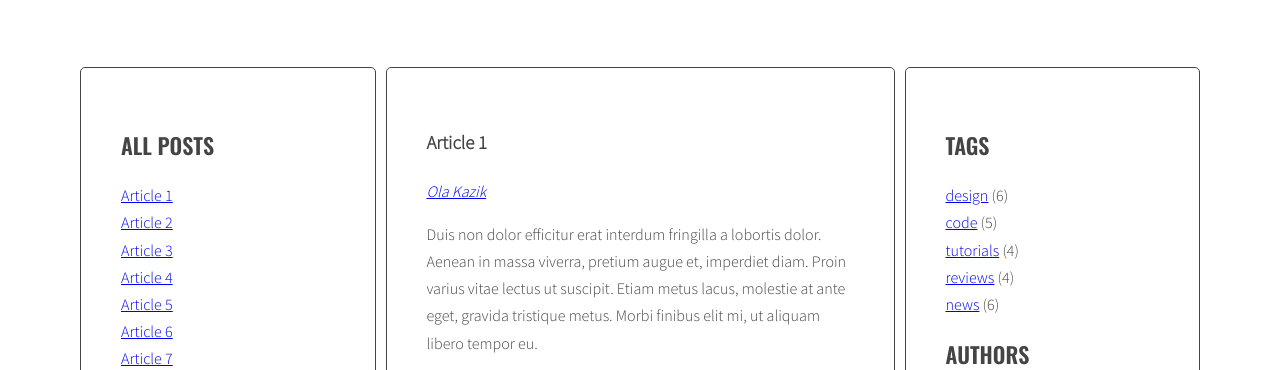
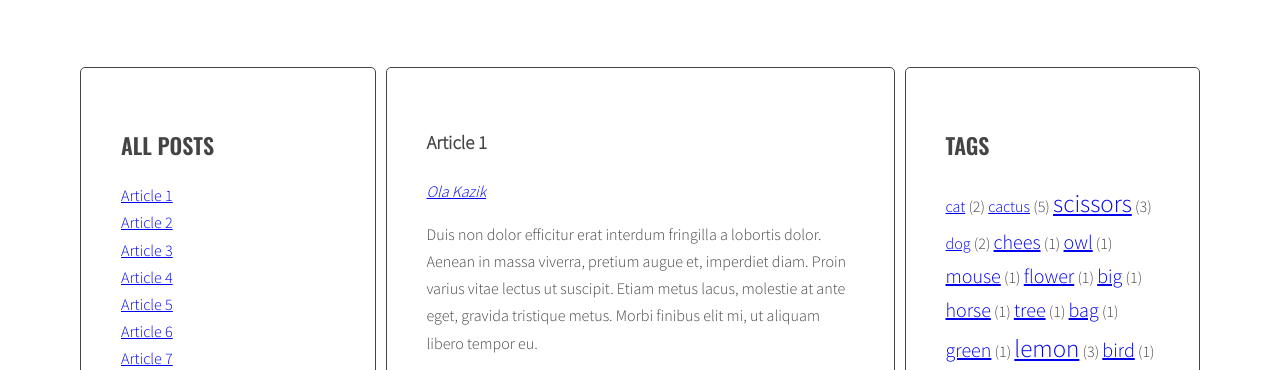
Before and after one commit to magdaojrzynska/javascript-blog, a website: page index.html in a window 1280 px wide. Shown: the part 410-780 px from the top of the page. Drawn offline with nearby package versions, Linux system fonts and the light colour scheme.

Commit message:
Create tags claud

```diff
--- a/index.html
+++ b/index.html
@@ -273,11 +273,11 @@
                 <aside class="sidebar"  aria-label="right-section">
                     <h2 class="section-title">Tags</h2>
                     <ul class="list tags">
-                        <li><a href="#">design</a> <span>(6)</span></li>
+                        <!--<li><a href="#">design</a> <span>(6)</span></li>
                         <li><a href="#">code</a> <span>(5)</span></li>
                         <li><a href="#">tutorials</a> <span>(4)</span></li>
                         <li><a href="#">reviews</a> <span>(4)</span></li>
-                        <li><a href="#">news</a> <span>(6)</span></li>
+                        <li><a href="#">news</a> <span>(6)</span></li>-->
                     </ul>
                     <h2 class="section-title">Authors</h2>
                     <!-- <ul class="list authors">
--- a/js/script.js
+++ b/js/script.js
@@ -49,7 +49,10 @@ const optArticleSelector = '.post',
     optTitleSelector = '.post-title',
     optTitleListSelector = '.titles',
     optArticleTagsSelector = '.post-tags .list',
-    optArticleAuthorSelector = '.post-author';
+    optArticleAuthorSelector = '.post-author',
+    optTagsListSelector = '.tags.list',
+    optCloudClassCount = 5,
+    optCloudClassPrefix = 'tag-size-';
 
 function clearMessages() {
     const titleList = document.querySelector(optTitleListSelector);
@@ -111,8 +114,37 @@ for (let link of links) {
 
 }
 
+function calculateTagsParams(tags) {
+
+    const params = {
+        max: 0,
+        min: 999999
+    };
+
+    for (let tag in tags) {
+        params.max = Math.max(tags[tag], params.max);
+        params.min = Math.min(tags[tag], params.min);
+
+        console.log(tag + ' is used ' + tags[tag] + ' times');
+    }
+
+    return params
+}
+
+function calculateTagClass(count, params) {
+
+    const normalizedCount = count - params.min;
+    const normalizedMax = params.max - params.min;
+    const percentage = normalizedCount / normalizedMax;
+    const classNumber = Math.floor( percentage * (optCloudClassCount - 1) + 1 );
+
+    return optCloudClassPrefix + classNumber
+}
 
 function generateTags() {
+
+    /* [NEW] create a new variable allTags with an empty object */
+    let allTags = {};
 
     /* find all articles */
     const articles = document.querySelectorAll(optArticleSelector);
@@ -145,20 +177,57 @@ function generateTags() {
 
             /* generate HTML of the link */
 
-            const linkHTML = '<li><a href="#tag-' + tag + '">' + tag + '</a></li>';
+            const linkHTML = '<li><a href="#tag-' + tag + '"">' + tag + '</a></li>';
             console.log(linkHTML)
 
             /* add generated code to html variable */
 
             html = html + ' ' + linkHTML;
 
+            /* [NEW] check if this link is NOT already in allTags */
+            if (!allTags.hasOwnProperty(tag)) {
+                /* [NEW] add generated code to allTags object */
+                allTags[tag] = 1;
+            } else {
+                allTags[tag]++;
+            }
+
             /* END LOOP: for each tag */
+
         }
         /* insert HTML of all the links into the tags wrapper */
 
         tagsList.innerHTML = html;
 
         /* END LOOP: for every article: */
+    }
+
+    /* [NEW] find list of tags in right column */
+    const tagList = document.querySelector(optTagsListSelector);
+
+    /* [NEW] add html from allTags to tagList */
+    //tagList.innerHTML = allTags.join(' ');
+    //console.log(allTags);
+
+    /* [NEW] create variable for all links HTML code */
+    const tagsParams = calculateTagsParams(allTags);
+    console.log('tagsParams:', tagsParams)
+    let allTagsHTML = '';
+
+    /* [NEW] Start Loop: for each tag in allTags: */
+    for (let tag in allTags) {
+        /* [NEW] generate code of a link and add it to allTagHTML */
+        allTagsHTML += '<li><a href="#tag-' + tag + '"" class="' + calculateTagClass(allTags[tag], tagsParams) + '">' + tag + '</a>' + ' (' + allTags[tag] + ') </li>';
+
+        /*allTagsHTML += tagLinkHTML;
+
+    }
+
+
+    /* [NEW] End Loop: for each tag in allTags: */
+
+        /* [NEW] add html from allTagsHTML to tagList */
+        tagList.innerHTML = allTagsHTML;
     }
 }
 
--- a/sass/style.scss
+++ b/sass/style.scss
@@ -118,3 +118,18 @@ body {
     margin: 0 10px 0 0;
   }
 }
+
+/* Links */
+
+.tag-size-1 {
+  font-size: 20px;
+}
+
+.tag-size-3 {
+  font-size: 25px;
+}
+
+ul.list.tags li {
+display: inline;
+
+}
```
Also changed, not shown: css/style.css, 1 other file.
